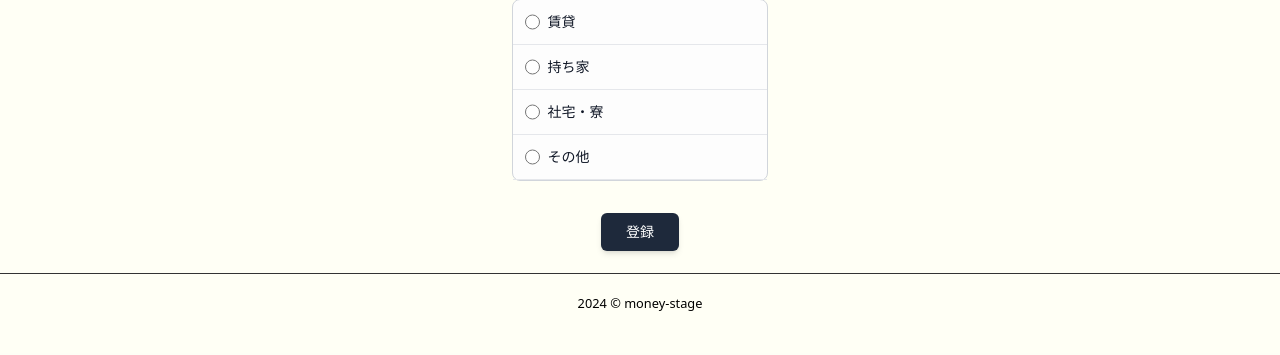
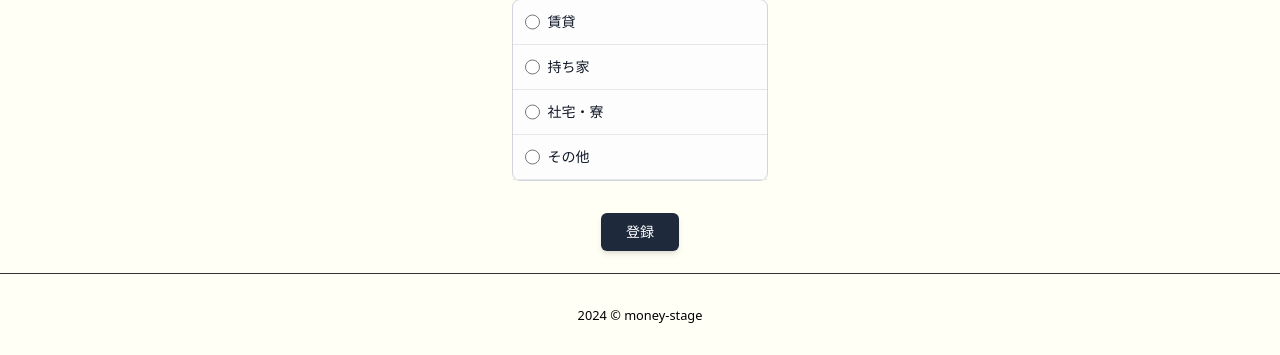
Before and after one commit to UTakuto/money-stage, a PHP site: page / in a window 1280 px wide. Shown: the part 599-954 px from the top of the page. Before the commit the page ends 910 px from the top, so only its background shows below. Run offline with PHP 8.4, Linux system fonts and the light colour scheme; some libraries are stand-ins or nearby versions.

Commit message:
高さ修正

```diff
--- a/components/footer.php
+++ b/components/footer.php
@@ -1,4 +1,4 @@
-<footer class="w-full h-[10vh] mt-8 text-center border-solid border-t-[1px] border-[#333] bg-[#fffff5] p-4">
+<footer class="w-full h-[10vh] leading-[10vh] mt-8 text-center border-solid border-t-[1px] border-[#333] bg-[#fffff5]">
     <p>
         <small>2024 &copy; money-stage</small>
     </p>
```
